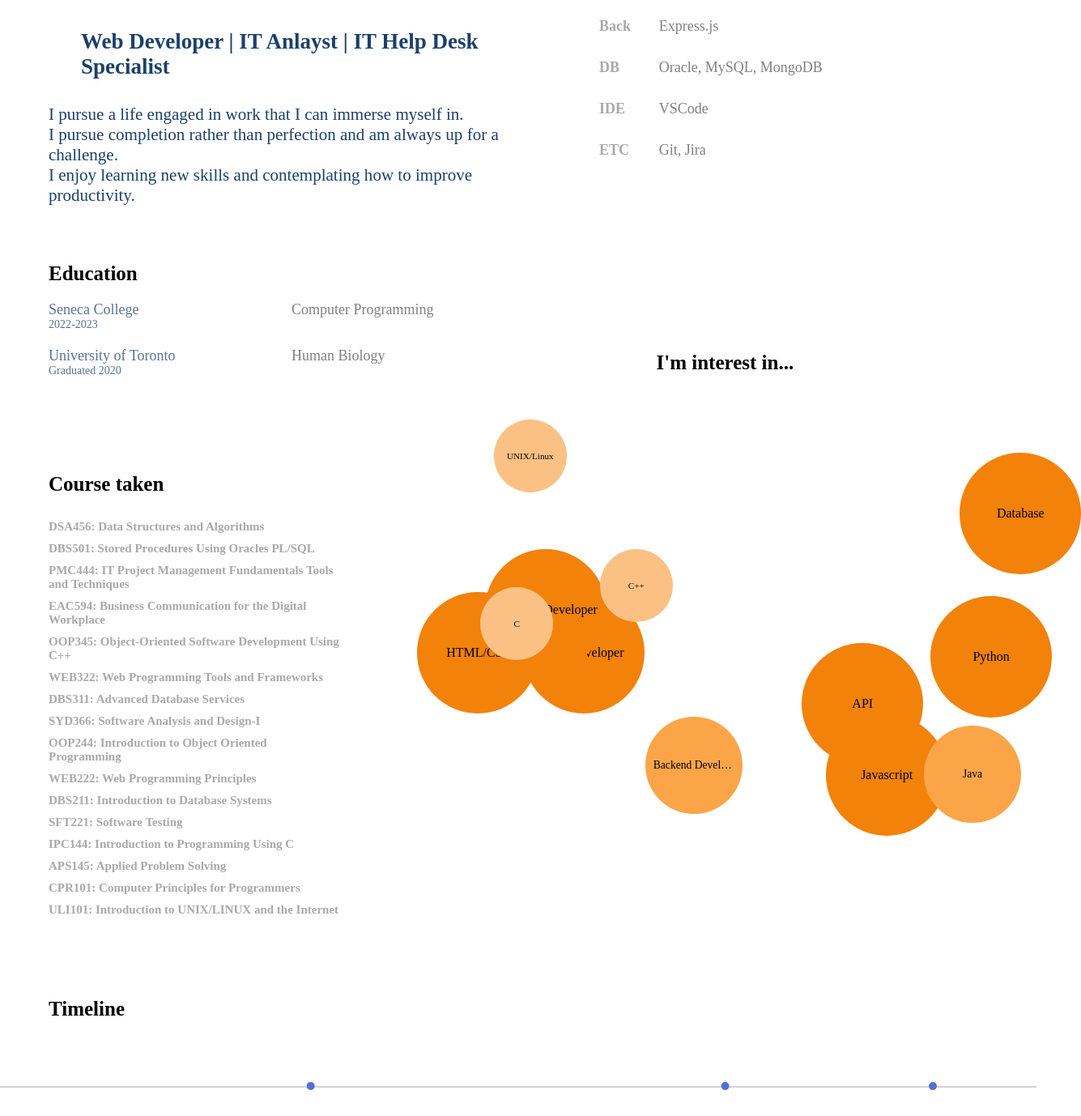
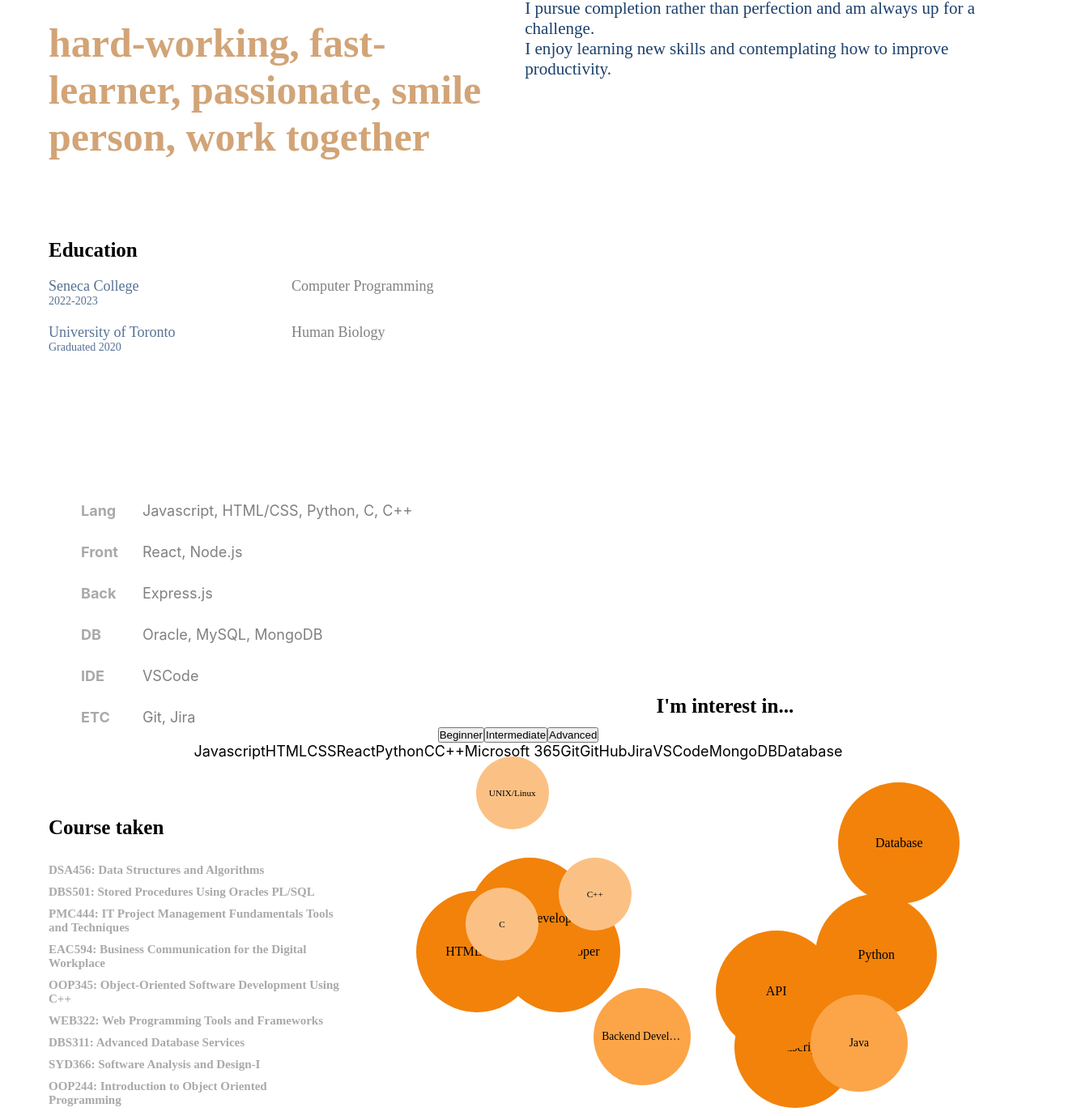
Before and after one commit to yejin2329/portfolio1, a React (Create React App) app: page /about-me in a window 1280 px wide. Shown: the part 235-1613 px from the top of the page at 81% size, 1335 px wide, since content can reach past the window. Built offline with nearby package versions, Linux system fonts and the light colour scheme.

Commit message:
add and modified

```diff
--- a/src/pages/AboutMe.js
+++ b/src/pages/AboutMe.js
@@ -1,5 +1,7 @@
-import React from "react";
+import React, {useState} from "react";
 import {Link} from "react-router-dom";
+
+
 
 const interest=[
     {text: 'Javascript', level:'high'},
@@ -18,26 +20,115 @@ const interest=[
 
 ]
 
-const getRandomValue = () => Math.random() *90; // Gives a random value between 0% and 80%
+const Skill = ({ text, proficiency }) => {
+    return (
+      <div className={`skill proficiency-${proficiency}`}>
+        {text}
+      </div>
+    );
+  };
+
+const SkillLevelSelector=({onSelectLevel})=>{
+    const levels=['Beginner', 'Intermediate', 'Advanced'];
+
+    const handleClick=(level)=>{
+        onSelectLevel(level);
+    }
+
+    return(
+        <div>
+            {levels.map((level, index)=>(
+                <button key={index} onClick={()=>handleClick(index+1)}>
+                    {level}
+                </button>
+            ))}
+        </div>
+    )
+}
+
+const getRandomValue = () => Math.random() *70; // Gives a random value between 0% and 80%
 
 const AboutMePage=()=>{
+//state for proficiency level
+const [selectedLevel, setSelectedLevel]=useState(1);
+
+//function to handle proficiency level
+const handleSelectLevel=(level)=>{
+    setSelectedLevel(level);
+}
+
+//list of skills with proficiency level
+const skills=[
+    {text:"Javascript", proficiency:3},
+    {text:"HTML", proficiency:4},
+    {text:"CSS", proficiency:3},
+    {text:"React", proficiency:2},
+    {text:"Python", proficiency:2},
+    {text:"C", proficiency:2},
+    {text:"C++", proficiency:2},
+    {text:"Microsoft 365", proficiency:4},
+    {text:"Git", proficiency:2},
+    {text:"GitHub", proficiency:3},
+    {text:"Jira", proficiency:3},
+    {text:"VSCode", proficiency:4},
+    {text:"MongoDB", proficiency:2},
+    {text:"Database", proficiency:3},
+]
     return (
         <>
         <div className="aboutme-container">
         <Link to="/" className="back-button">Back to HomePage</Link>
 
             <div className="profile">
+                <div className="profile-info">
                 <h1>Yejin Kim</h1>
                 <h2>Profile</h2>
+                </div>
+                <div className="sub-profile">
+  <h1>I am <span class="brackets">[&nbsp;&nbsp;&nbsp;&nbsp;]</span></h1>
+  <h1 className="text">
+    <span class="word">hard-working,&nbsp;</span>
+    <span class="word">fast-learner,&nbsp;</span>
+    <span class="word">passionate,&nbsp;</span>
+    <span class="word">smile person,&nbsp;</span>
+    <span class="word">work together</span>
+  </h1>
+</div>
 
+            </div>
+            <div className="content">
                 <div className="paragraph">
                 <h2>Web Developer | IT Anlayst | IT Help Desk Specialist <br/><br/></h2>
                <h3>
                 <p>
                 I pursue a life engaged in work that I can immerse myself in. <br/>I pursue completion rather than perfection and am always up for a challenge. <br/>I enjoy learning new skills and contemplating how to improve productivity.</p></h3>
                 </div>
-            </div>
-            <div className="skill-container">
+          </div>
+
+
+        </div>
+
+
+        <div className="education-section">
+            <h2>Education</h2>
+
+                <p>
+                    <span class="institution">Seneca College</span>
+                    <span class="program"> Computer Programming</span>
+                    <h>2022-2023</h>
+                </p>
+
+                <p>
+                    <span class="institution">University of Toronto</span>
+                    <span class="program">Human Biology</span>
+                    <h>Graduated 2020</h>
+                </p>
+
+
+        </div>
+
+
+        <div className="skill-container">
                 <div className="skill">
                    <div className="bold">Lang</div>
                    <div className="element">Javascript, HTML/CSS, Python, C, C++</div>
@@ -67,31 +158,19 @@ const AboutMePage=()=>{
                    <div className="bold">ETC</div>
                    <div className="element">Git, Jira</div>
                 </div>
-
             </div>
 
+       <div>
+        <SkillLevelSelector onSelectLevel={handleSelectLevel}/>
+
+        <div className="skill-level container">
+            {skills.map((skill, index)=>(
+                  <Skill key={index} text={skill.text} proficiency={skill.proficiency} />
+            ))}
         </div>
-
-       {/* <div className="diagonal-section">
-
-    </div>*/}
-        <div className="education-section">
-            <h2>Education</h2>
-
-                <p>
-                    <span class="institution">Seneca College</span>
-                    <span class="program"> Computer Programming</span>
-                    <h>2022-2023</h>
-                </p>
-
-                <p>
-                    <span class="institution">University of Toronto</span>
-                    <span class="program">Human Biology</span>
-                    <h>Graduated 2020</h>
-                </p>
+       </div>
 
 
-        </div>
     <div className="course-container">
         <div className="course-section">
         <h2>Course taken</h2>
@@ -141,14 +220,14 @@ const AboutMePage=()=>{
              </div>
          <div className="event" style={{left:'70%'}}>
          <div className="event-dot"></div>  {/*new dot*/}
-            <div className="event-date">23.12.-24.02.</div>
+            <div className="event-date">23.12.-24.03.</div>
             <div className="event-title">Personal Website</div>
             <div className="event-desc">A simple website for an interactive resume</div>
          </div>
 
          <div className="event" style={{left:'90%'}}>
          <div className="event-dot"></div>  {/*new dot*/}
-            <div className="event-date">24.01.-24.02.</div>
+            <div className="event-date">24.01.-24.03.</div>
             <div className="event-title">Vocal-Activated To-Do List</div>
             <div className="event-desc">A to-do list utilizing Azure APIs for enhanced convenience</div>
          </div>
```
